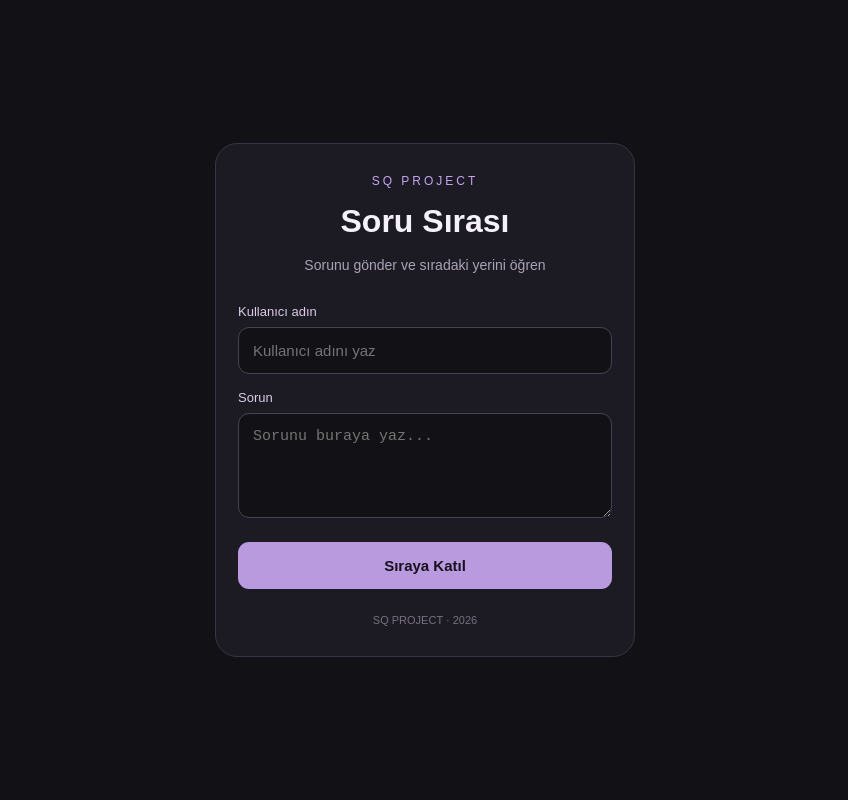
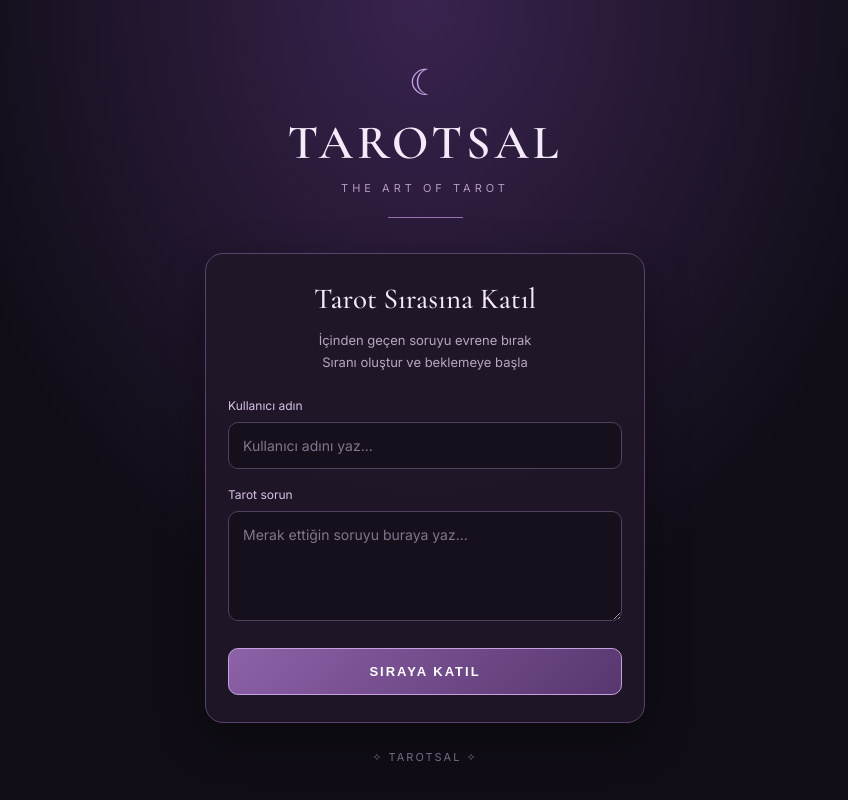
Before and after one commit to llseluna/tarotsal, a plain HTML site: page index.html in a window 1280 px wide. Shown: the whole page, without its empty margins (215-1063 px from the left). Drawn offline with nearby package versions, Linux system fonts and the light colour scheme.

Commit message:
Update index.html

```diff
--- a/index.html
+++ b/index.html
@@ -4,135 +4,225 @@
 <head>
 <meta charset="UTF-8">
 <meta name="viewport" content="width=device-width, initial-scale=1.0">
-<title>SQ Project</title>
+<title>Tarotsal | Tarot Sırası</title>
 <style>
+@import url('https://fonts.googleapis.com/css2?family=Cormorant+Garamond:wght@400;500;600;700&family=Inter:wght@400;500;600&display=swap');
+
 * {
   box-sizing: border-box;
 }
+
 body {
   margin: 0;
   min-height: 100vh;
-  background: #111116;
-  color: #f5f1fa;
-  font-family: Arial, sans-serif;
-  display: flex;
-  justify-content: center;
-  align-items: center;
-  padding: 24px;
+  background:
+    radial-gradient(ellipse at 50% 0%, #39234f 0%, transparent 55%),
+    #100d16;
+  color: #f4eafa;
+  font-family: 'Inter', sans-serif;
+  padding: 25px 16px;
 }
+
 .container {
-  width: 100%;
-  max-width: 420px;
-  background: #1c1b24;
-  padding: 30px 22px;
-  border: 1px solid #393342;
-  border-radius: 22px;
+  max-width: 440px;
+  margin: 35px auto;
 }
-.tag {
-  color: #c5a5ef;
-  font-size: 12px;
-  letter-spacing: 3px;
+
+.header {
   text-align: center;
+  margin-bottom: 35px;
 }
-h1 {
+
+.symbol {
+  color: #c6a1e6;
+  font-size: 36px;
+  margin-bottom: 10px;
+}
+
+.brand {
+  font-family: 'Cormorant Garamond', serif;
+  font-size: 48px;
+  letter-spacing: 4px;
+  margin: 0;
+  font-weight: 600;
+}
+
+.subtitle {
+  color: #b49bbf;
+  font-size: 11px;
+  letter-spacing: 4px;
+  margin-top: 9px;
+}
+
+.line {
+  width: 75px;
+  height: 1px;
+  background: #9870b1;
+  margin: 22px auto;
+}
+
+.card {
+  background: rgba(31, 23, 40, .94);
+  border: 1px solid #59436b;
+  border-radius: 18px;
+  padding: 27px 22px;
+  box-shadow: 0 15px 45px #0005;
+}
+
+.card h2 {
+  font-family: 'Cormorant Garamond', serif;
+  font-size: 29px;
+  font-weight: 500;
   text-align: center;
-  font-size: 32px;
-  margin: 15px 0 8px;
+  margin: 0 0 10px;
 }
-.description {
+
+.info {
   text-align: center;
-  color: #aaa3b5;
-  line-height: 1.6;
-  font-size: 14px;
-  margin-bottom: 28px;
+  color: #b7a6c1;
+  font-size: 13px;
+  line-height: 1.7;
+  margin-bottom: 25px;
 }
+
 label {
   display: block;
-  margin: 16px 0 8px;
-  font-size: 13px;
-  color: #d8cce7;
+  color: #d8c2e7;
+  font-size: 12px;
+  margin: 18px 0 9px;
 }
+
 input, textarea {
   width: 100%;
+  background: #15101c;
+  border: 1px solid #51405e;
+  border-radius: 10px;
   padding: 14px;
-  border: 1px solid #494151;
-  background: #111116;
   color: white;
-  border-radius: 11px;
-  font-size: 15px;
+  font-size: 14px;
   outline: none;
+  font-family: inherit;
 }
+
+input:focus, textarea:focus {
+  border-color: #bd91dc;
+}
+
 textarea {
+  min-height: 110px;
   resize: vertical;
-  min-height: 105px;
 }
+
+input::placeholder, textarea::placeholder {
+  color: #83758c;
+}
+
 button {
   width: 100%;
+  margin-top: 23px;
   padding: 15px;
-  margin-top: 20px;
-  border: 0;
-  border-radius: 11px;
-  background: #b99ade;
-  color: #17121d;
-  font-weight: bold;
-  font-size: 15px;
+  border: 1px solid #c4a0df;
+  border-radius: 10px;
+  background: linear-gradient(135deg, #8d62a8, #58366f);
+  color: white;
+  font-size: 13px;
+  letter-spacing: 2px;
+  font-weight: 600;
+  cursor: pointer;
 }
+
 button:active {
   opacity: .8;
 }
+
 #result {
   display: none;
+  text-align: center;
   margin-top: 22px;
-  padding: 18px;
-  text-align: center;
-  border-radius: 13px;
-  background: #30263b;
+  padding: 20px;
+  border: 1px solid #80619a;
+  border-radius: 12px;
+  background: #291c35;
+  color: #dfc9ee;
 }
+
 #number {
   display: block;
-  font-size: 38px;
-  color: #d5b7ff;
-  margin: 10px;
+  font-family: 'Cormorant Garamond', serif;
+  font-size: 55px;
+  color: #e1c2f6;
+  margin: 8px;
 }
+
 .footer {
   text-align: center;
-  color: #777181;
+  color: #786982;
   font-size: 11px;
-  margin-top: 25px;
+  letter-spacing: 2px;
+  margin-top: 27px;
 }
+
 </style>
 </head>
+
 <body>
 
 <div class="container">
-  <div class="tag">SQ PROJECT</div>
-  <h1>Soru Sırası</h1>
-  <p class="description">
-    Sorunu gönder ve sıradaki yerini öğren
+
+  <header class="header">
+    <div class="symbol">☾</div>
+    <h1 class="brand">TAROTSAL</h1>
+    <div class="subtitle">THE ART OF TAROT</div>
+    <div class="line"></div>
+  </header>
+
+  <main class="card">
+    <h2>Tarot Sırasına Katıl</h2>
+
+    <p class="info">
+      İçinden geçen soruyu evrene bırak<br>
+      Sıranı oluştur ve beklemeye başla
     </p>
 
     <form id="queueForm">
+
       <label>Kullanıcı adın</label>
-    <input id="username" placeholder="Kullanıcı adını yaz" maxlength="25" required>
+      <input
+        id="username"
+        type="text"
+        placeholder="Kullanıcı adını yaz..."
+        maxlength="25"
+        required
+      >
 
-    <label>Sorun</label>
-    <textarea id="question" placeholder="Sorunu buraya yaz..." maxlength="500" required></textarea>
+      <label>Tarot sorun</label>
+      <textarea
+        id="question"
+        placeholder="Merak ettiğin soruyu buraya yaz..."
+        maxlength="500"
+        required
+      ></textarea>
 
-    <button type="submit">Sıraya Katıl</button>
+      <button type="submit">SIRAYA KATIL</button>
+
     </form>
 
     <div id="result">
-    Sıraya başarıyla eklendin
+      Sıran başarıyla oluşturuldu
       <span id="number">#1</span>
-    <small>Sıra numaran</small>
+      <small>SIRA NUMARAN</small>
     </div>
 
-  <div class="footer">SQ PROJECT · 2026</div>
+  </main>
+
+  <footer class="footer">
+    ✧ TAROTSAL ✧
+  </footer>
+
 </div>
 
 <script>
 const form = document.getElementById("queueForm");
-const result = document.getElementById("result");
 
 form.addEventListener("submit", function(e) {
   e.preventDefault();
@@ -161,7 +251,8 @@ form.addEventListener("submit", function(e) {
   localStorage.setItem("sqQueue", JSON.stringify(queue));
 
   document.getElementById("number").textContent = "#" + queue.length;
-  result.style.display = "block";
+  document.getElementById("result").style.display = "block";
+
   form.reset();
 });
 </script>
```
Lines whose indentation alone changed are shown as unchanged.
